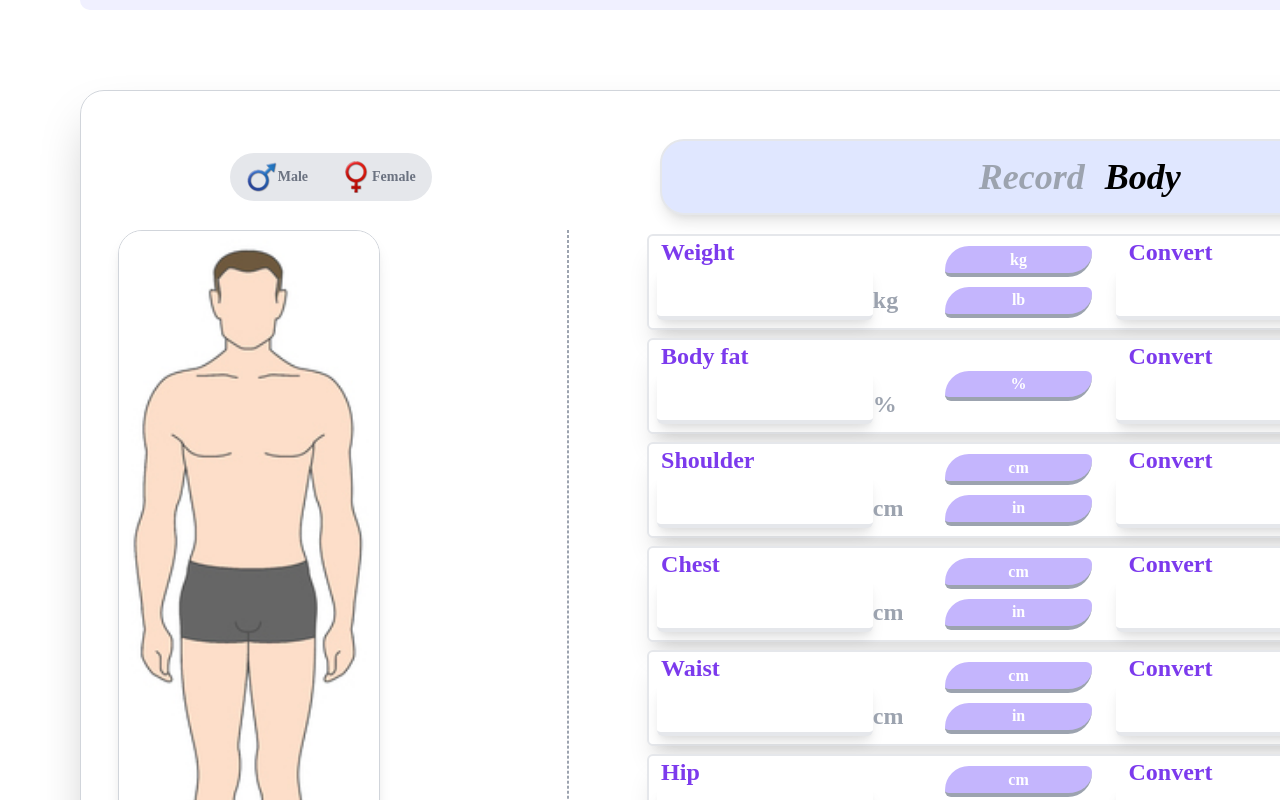
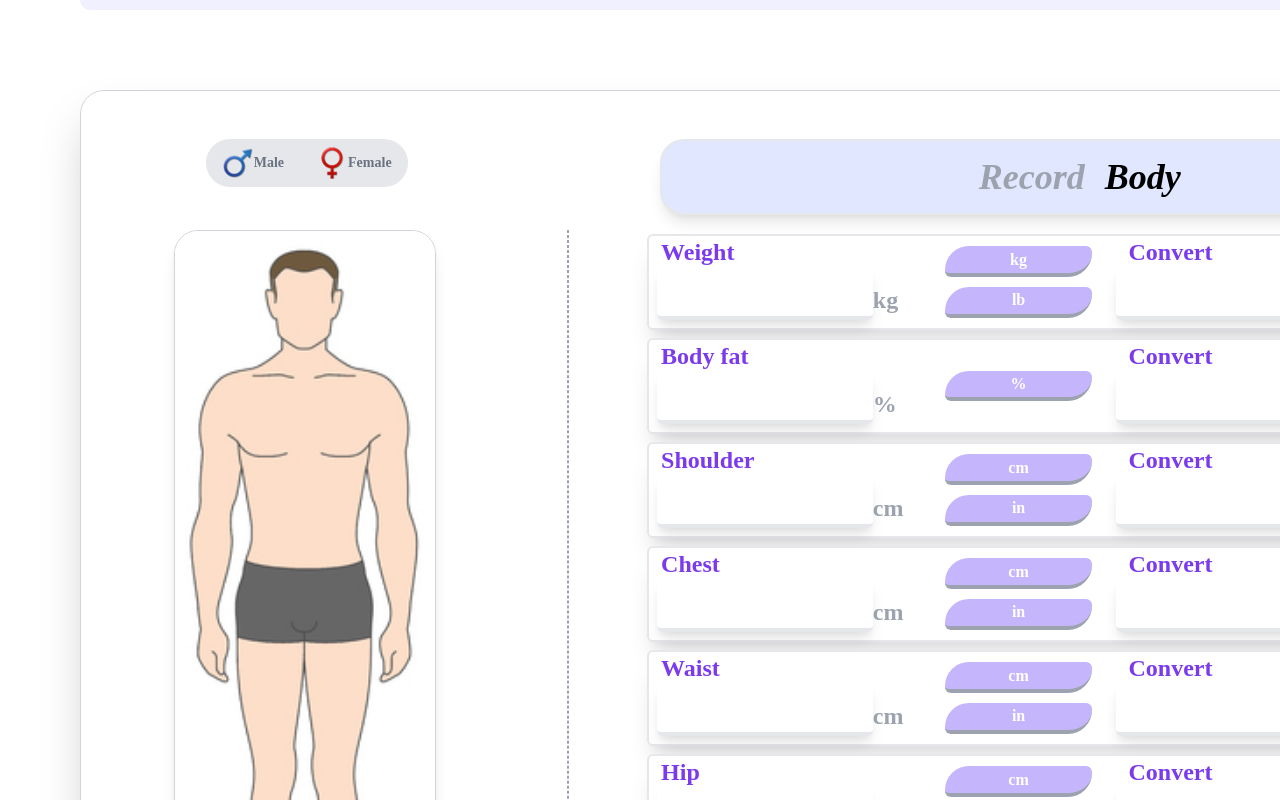
Before and after one commit to kirk0201/moom_client, a React (Create React App) app in the folder moom/: page / in a window 1280 px wide. Shown: the part 1620-2420 px from the top of the page. Built offline with nearby package versions, Linux system fonts and the light colour scheme; no server answers; what react-jsx-highcharts would draw is missing.

Commit message:
Refactor save-button-feat

```diff
--- a/moom/src/components/Experience.js
+++ b/moom/src/components/Experience.js
@@ -1,4 +1,5 @@
-import React, { Component, useContext } from "react";
+import React, { Component } from "react";
+import { withRouter } from "react-router-dom";
 import "../css/Experience.css";
 import ExperienceInput from "./ExperienceInput";
 import male from "../images/maleimg.png";
@@ -165,8 +166,8 @@ export class Experience extends Component {
 
           {/* 성별 버튼 */}
           <div className="flex pt-10">
-            <div className="w-2/6 place-content-center text-center">
-              <div className=" bg-gray-200 text-sm text-gray-500 leading-none border-2 border-gray-200 rounded-full inline-flex">
+            <div className="w-2/6 text-center pr-12">
+              <div className="bg-gray-200 text-sm text-gray-500 leading-none border-2 border-gray-200 rounded-full inline-flex">
                 <button
                   className=" focus:bg-blue-200 inline-flex items-center transition-colors duration-300 ease-in focus:outline-none hover:text-blue-400 focus:text-white rounded-l-full px-4 py-2"
                   id="radioM"
@@ -179,7 +180,7 @@ export class Experience extends Component {
                   </span>
                 </button>
                 <button
-                  class=" focus:bg-blue-200 inline-flex items-center transition-colors duration-300 ease-in focus:outline-none hover:text-blue-400 focus:text-white rounded-r-full px-4 py-2"
+                  class=" focus:bg-blue-200  inline-flex items-center transition-colors duration-300 ease-in focus:outline-none hover:text-blue-400 focus:text-white rounded-r-full px-4 py-2"
                   id="radioW"
                   onClick={this.handleSexChange}
                 >
@@ -198,7 +199,7 @@ export class Experience extends Component {
 
           {/* 남여 이미지 div */}
           <div className="exp_container pb-20">
-            <div className="left_ flex w-1/4 bg-white border-none">
+            <div className="left_ place-content-center flex w-1/4 bg-white border-none">
               <img
                 className="h-full border-solid hover:border-gray-500 shadow-lg border-gray-300 border rounded-3xl"
                 src={this.state.sex ? female : male}
@@ -344,7 +345,11 @@ export class Experience extends Component {
           </div>
           <div className="border border-solid border-t-2 mx-auto w-5/6 border-gray-300"></div>
           <div className="mx-20 text-center p-12">
-            <button className=" z-50 w-48 h-32 hover:bg-gray-400 text-gray-100 focus:border-white focus:outline-none font-bold focus:bg-gray-600 border-2 text-3xl bg-gray-300 rounded-3xl shadow-xl border-gray-300 border-solid">
+            <button
+              // 로그인 창으로 이동
+              onClick={() => this.props.history.push("/login")}
+              className="z-50 w-48 h-32 hover:bg-gray-400 text-gray-100 focus:border-white focus:outline-none font-bold focus:bg-gray-600 border-2 text-3xl bg-gray-300 rounded-3xl shadow-xl border-gray-300 border-solid"
+            >
               저장
             </button>
           </div>
@@ -354,4 +359,4 @@ export class Experience extends Component {
   }
 }
 
-export default Experience;
+export default withRouter(Experience);
```
